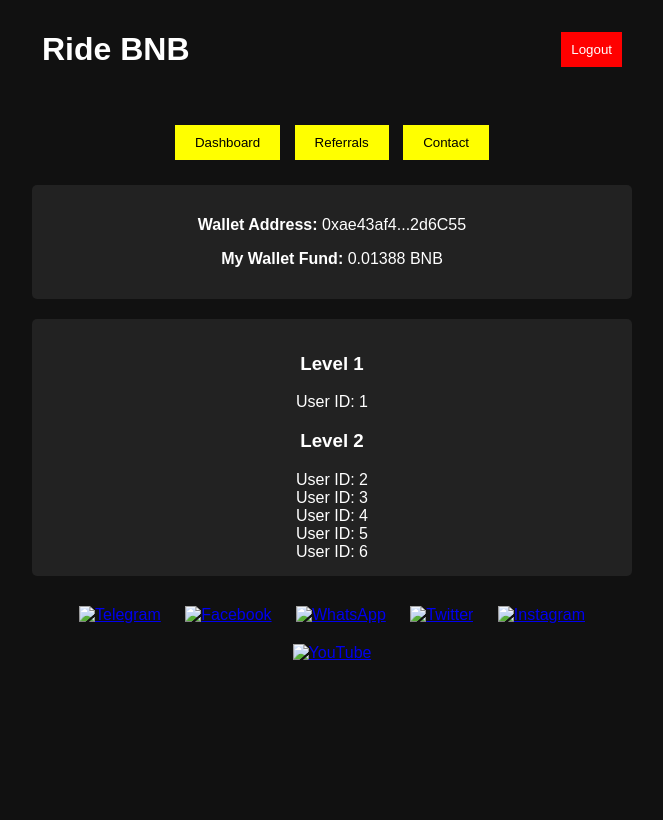
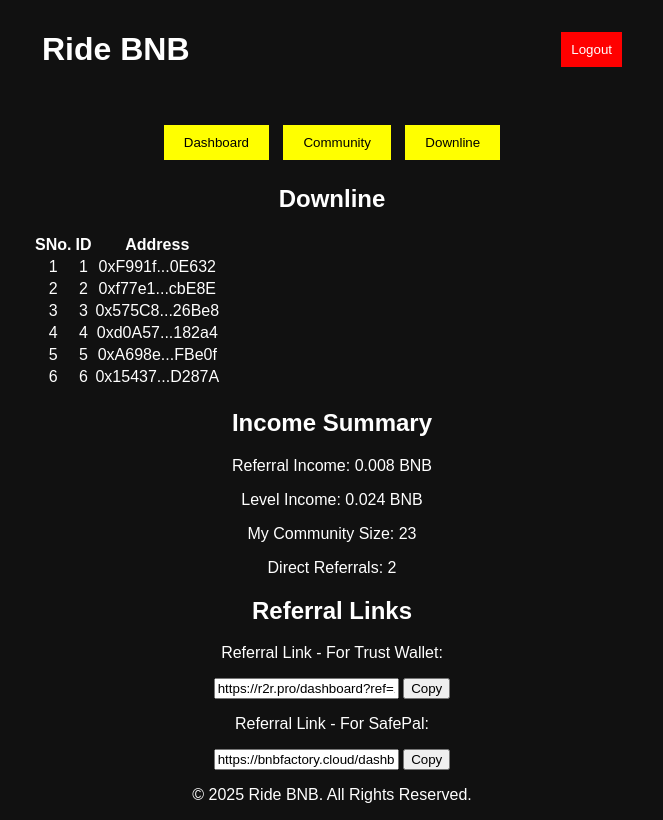
Before and after one commit to Charlyrodin/Crypo, a plain HTML site: page index.html in a window 1280 px wide. Shown: the whole page, without its empty margins (308-971 px from the left). Drawn offline with Linux system fonts and the light colour scheme.

Commit message:
Add files via upload

```diff
--- a/index.html
+++ b/index.html
@@ -8,38 +8,64 @@
 </head>
 <body>
   <div class="container">
+    <!-- Header -->
     <header class="header">
       <h1>Ride BNB</h1>
       <button class="logout-btn">Logout</button>
     </header>
 
+    <!-- Navigation -->
     <nav class="nav">
       <button class="nav-btn">Dashboard</button>
-      <button class="nav-btn">Referrals</button>
-      <button class="nav-btn">Contact</button>
+      <button class="nav-btn">Community</button>
+      <button class="nav-btn downline-btn">Downline</button>
     </nav>
 
-    <section class="wallet">
-      <p><strong>Wallet Address:</strong> 0xae43af4...2d6C55</p>
-      <p><strong>My Wallet Fund:</strong> 0.01388 BNB</p>
+    <!-- Downline Table -->
+    <section class="downline-section">
+      <h2>Downline</h2>
+      <table id="downline-table">
+        <thead>
+          <tr>
+            <th>SNo.</th>
+            <th>ID</th>
+            <th>Address</th>
+          </tr>
+        </thead>
+        <tbody>
+          <!-- Downline data will be injected here -->
+        </tbody>
+      </table>
     </section>
 
-    <section class="user-info">
-      <p><strong>User ID:</strong> 1835014</p>
-      <p><strong>Rank:</strong> Achiever</p>
-      <p><strong>Activation Date:</strong> 2024-11-18 20:37:29 UTC</p>
-      <p><strong>Referred By:</strong> 1832907</p>
+    <!-- Income Summary -->
+    <section class="income-summary">
+      <h2>Income Summary</h2>
+      <p>Referral Income: <span id="referral-income"></span></p>
+      <p>Level Income: <span id="level-income"></span></p>
+      <p>My Community Size: <span id="community-size"></span></p>
+      <p>Direct Referrals: <span id="direct-referrals"></span></p>
     </section>
 
-    <footer class="social-links">
-      <a href="#"><img src="telegram.png" alt="Telegram"></a>
-      <a href="#"><img src="facebook.png" alt="Facebook"></a>
-      <a href="#"><img src="whatsapp.png" alt="WhatsApp"></a>
-      <a href="#"><img src="twitter.png" alt="Twitter"></a>
-      <a href="#"><img src="instagram.png" alt="Instagram"></a>
-      <a href="#"><img src="youtube.png" alt="YouTube"></a>
+    <!-- Referral Links -->
+    <section class="referral-links">
+      <h2>Referral Links</h2>
+      <p>Referral Link - For Trust Wallet:</p>
+      <input id="referral-link-trust" readonly />
+      <button onclick="copyLink('referral-link-trust')">Copy</button>
+
+      <p>Referral Link - For SafePal:</p>
+      <input id="referral-link-safepal" readonly />
+      <button onclick="copyLink('referral-link-safepal')">Copy</button>
+    </section>
+
+    <!-- Footer -->
+    <footer class="footer">
+      <p>&copy; 2025 Ride BNB. All Rights Reserved.</p>
     </footer>
   </div>
+
+  <!-- Include JavaScript -->
   <script src="script.js"></script>
 </body>
 </html>
--- a/script.js
+++ b/script.js
@@ -1,7 +1,8 @@
 // Clase para cada usuario en la matriz
 class User {
-    constructor(id, referrer = null) {
+  constructor(id, address, referrer = null) {
     this.id = id; // ID único del usuario
+    this.address = address; // Dirección del usuario (wallet)
     this.referrer = referrer; // Usuario que lo refirió
     this.children = []; // Lista de referidos directos
   }
@@ -24,8 +25,8 @@ class User {
   }
 
   // Método para agregar un usuario
-    addUser(userId, referrerId = null) {
-      const newUser = new User(userId, referrerId);
+  addUser(userId, address, referrerId = null) {
+    const newUser = new User(userId, address, referrerId);
 
     if (this.users.length === 0) {
       // Si no hay usuarios, este es el primero (admin o raíz)
@@ -74,42 +75,65 @@ class User {
   }
 }
 
-  // Inicialización del DOM y prueba de la matriz
-  document.addEventListener('DOMContentLoaded', () => {
+// Inicialización y lógica del DOM
+document.addEventListener("DOMContentLoaded", () => {
   const matrix = new ForcedMatrix();
 
   // Agregar usuarios de ejemplo
-    const user1 = matrix.addUser(1); // Usuario raíz (Admin)
-    const user2 = matrix.addUser(2, user1); // Referido por el usuario 1
-    const user3 = matrix.addUser(3, user1); // Referido por el usuario 1
-    const user4 = matrix.addUser(4, user2); // Referido por el usuario 2
-    const user5 = matrix.addUser(5, user2); // Referido por el usuario 2
-    const user6 = matrix.addUser(6, user3); // Referido por el usuario 3
+  matrix.addUser(1, "0xF991f...0E632"); // Usuario raíz (Admin)
+  matrix.addUser(2, "0xf77e1...cbE8E", 1); // Referido por el usuario 1
+  matrix.addUser(3, "0x575C8...26Be8", 1); // Referido por el usuario 1
+  matrix.addUser(4, "0xd0A57...182a4", 2); // Referido por el usuario 2
+  matrix.addUser(5, "0xA698e...FBe0f", 2); // Referido por el usuario 2
+  matrix.addUser(6, "0x15437...D287A", 3); // Referido por el usuario 3
 
-    // Mostrar la matriz en la consola
-    matrix.displayMatrix();
+  // Mostrar tabla de downline
+  renderDownlineTable(matrix);
 
-    // Mostrar la matriz en la interfaz
-    renderMatrix(matrix);
+  // Mostrar resumen de ingresos
+  renderIncomeSummary();
+
+  // Mostrar enlaces de referidos
+  renderReferralLinks();
 });
 
-  // Función para mostrar la matriz en la interfaz
-  function renderMatrix(matrix) {
-    const container = document.querySelector('.user-info');
-    container.innerHTML = ""; // Limpiar contenido previo
+// Función para mostrar la tabla de referidos (Downline)
+function renderDownlineTable(matrix) {
+  const tableBody = document.querySelector("#downline-table tbody");
+  tableBody.innerHTML = ""; // Limpiar contenido previo
 
-    for (const [level, users] of Object.entries(matrix.levels)) {
-      const levelDiv = document.createElement('div');
-      levelDiv.classList.add('matrix-level');
-      levelDiv.innerHTML = `<h3>Level ${level}</h3>`;
+  matrix.users.forEach((user, index) => {
+    const row = document.createElement("tr");
+    row.innerHTML = `
+      <td>${index + 1}</td>
+      <td>${user.id}</td>
+      <td>${user.address}</td>
+    `;
+    tableBody.appendChild(row);
+  });
+}
 
-      users.forEach(user => {
-        const userDiv = document.createElement('div');
-        userDiv.classList.add('user');
-        userDiv.textContent = `User ID: ${user.id}`;
-        levelDiv.appendChild(userDiv);
-      });
+// Función para mostrar el resumen de ingresos
+function renderIncomeSummary() {
+  document.querySelector("#referral-income").textContent = "0.008 BNB";
+  document.querySelector("#level-income").textContent = "0.024 BNB";
+  document.querySelector("#community-size").textContent = "23";
+  document.querySelector("#direct-referrals").textContent = "2";
+}
 
-      container.appendChild(levelDiv);
+// Función para mostrar los enlaces de referidos
+function renderReferralLinks() {
+  document.querySelector("#referral-link-trust").value =
+    "https://r2r.pro/dashboard?ref=1872457";
+  document.querySelector("#referral-link-safepal").value =
+    "https://bnbfactory.cloud/dashboard?ref=1872457";
 }
+
+// Función para copiar enlaces de referidos
+function copyLink(elementId) {
+  const input = document.getElementById(elementId);
+  input.select();
+  input.setSelectionRange(0, 99999); // Para dispositivos móviles
+  navigator.clipboard.writeText(input.value);
+  alert("Copied the link: " + input.value);
 }
```
Lines whose indentation alone changed are shown as unchanged.
